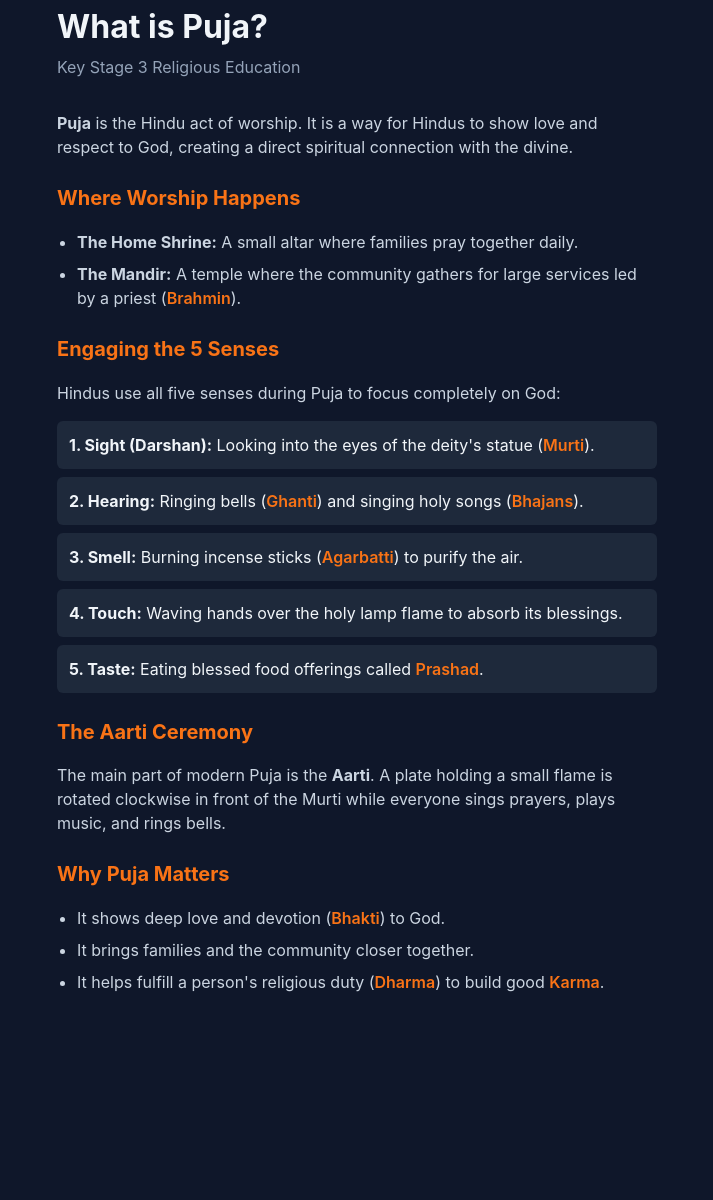
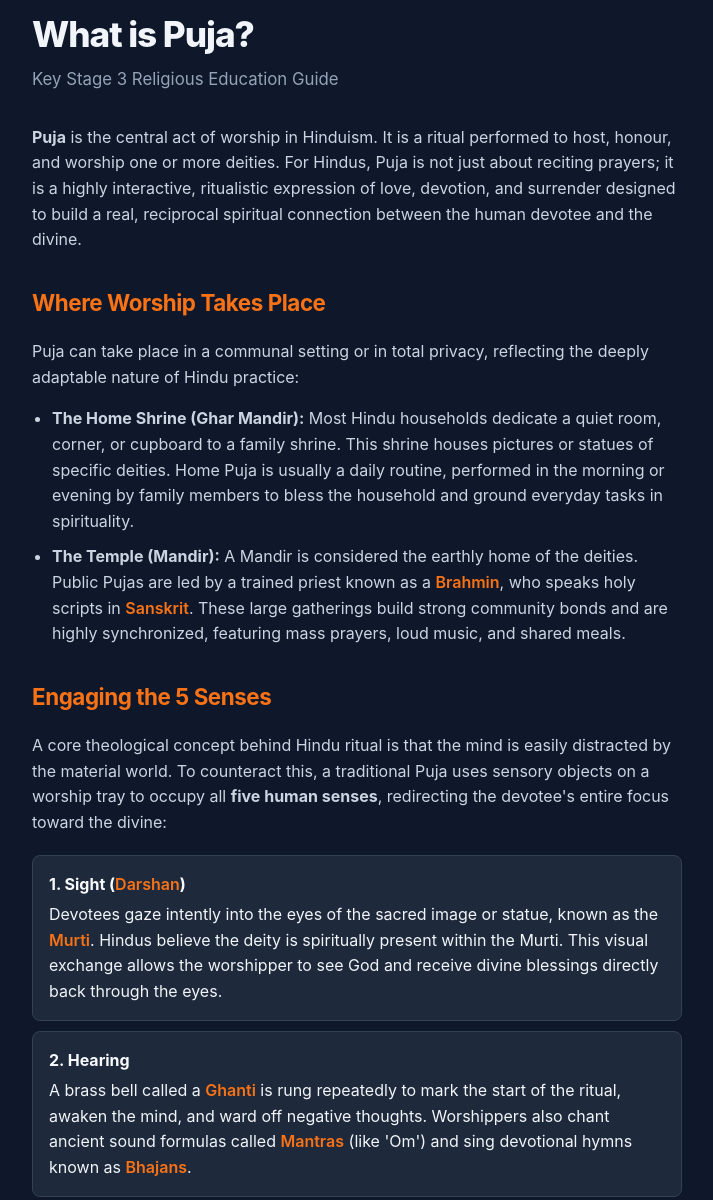
Before and after one commit to WhatIsPuja/WhatIsPuja, a plain HTML site: page index.html in a window 1280 px wide. Shown: the part 58-1258 px from the top of the page, without its empty margins (283-996 px from the left). Before the commit the page ends 1108 px from the top, so only its background shows below. Drawn offline with Linux system fonts and the light colour scheme.

Commit message:
Update index.html

```diff
--- a/index.html
+++ b/index.html
@@ -9,57 +9,75 @@
             font-family: -apple-system, BlinkMacSystemFont, "Segoe UI", Roboto, sans-serif;
             background: #0f172a;
             color: #f1f5f9;
-            max-width: 600px;
+            max-width: 650px;
             margin: 0 auto;
             padding: 40px 20px;
-            line-height: 1.5;
+            line-height: 1.6;
         }
-        h1 { font-size: 2rem; margin-bottom: 4px; }
-        p.sub { color: #94a3b8; margin: 0 0 32px 0; }
-        h2 { font-size: 1.25rem; color: #f97316; margin-top: 24px; }
-        p { color: #cbd5e1; }
-        ul { padding-left: 20px; }
-        li { margin-bottom: 8px; color: #cbd5e1; }
+        h1 { font-size: 2.2rem; margin-bottom: 4px; font-weight: 800; letter-spacing: -0.03em; }
+        p.sub { color: #94a3b8; margin: 0 0 32px 0; font-size: 1.05rem; }
+        h2 { font-size: 1.4rem; color: #f97316; margin-top: 32px; font-weight: 700; letter-spacing: -0.02em; }
+        p { color: #cbd5e1; margin-bottom: 16px; }
+        ul { padding-left: 20px; margin-bottom: 20px; }
+        li { margin-bottom: 10px; color: #cbd5e1; }
         .keyword { color: #f97316; font-weight: 600; }
-        .sense-list { display: flex; flex-direction: column; gap: 8px; margin: 16px 0; }
-        .sense-item { background: #1e293b; padding: 12px; border-radius: 6px; }
-        .sense-name { font-weight: bold; color: #f1f5f9; }
+        .sense-list { display: flex; flex-direction: column; gap: 10px; margin: 20px 0; }
+        .sense-item { background: #1e293b; padding: 16px; border-radius: 8px; border: 1px solid #334155; }
+        .sense-name { font-weight: bold; color: #f8fafc; display: block; margin-bottom: 4px; }
     </style>
 </head>
 <body>
 
     <header>
         <h1>What is Puja?</h1>
-        <p class="sub">Key Stage 3 Religious Education</p>
+        <p class="sub">Key Stage 3 Religious Education Guide</p>
     </header>
 
     <main>
-        <p><strong>Puja</strong> is the Hindu act of worship. It is a way for Hindus to show love and respect to God, creating a direct spiritual connection with the divine.</p>
+        <p><strong>Puja</strong> is the central act of worship in Hinduism. It is a ritual performed to host, honour, and worship one or more deities. For Hindus, Puja is not just about reciting prayers; it is a highly interactive, ritualistic expression of love, devotion, and surrender designed to build a real, reciprocal spiritual connection between the human devotee and the divine.</p>
 
-        <h2>Where Worship Happens</h2>
+        <h2>Where Worship Takes Place</h2>
+        <p>Puja can take place in a communal setting or in total privacy, reflecting the deeply adaptable nature of Hindu practice:</p>
         <ul>
-            <li><strong>The Home Shrine:</strong> A small altar where families pray together daily.</li>
-            <li><strong>The Mandir:</strong> A temple where the community gathers for large services led by a priest (<span class="keyword">Brahmin</span>).</li>
+            <li><strong>The Home Shrine (Ghar Mandir):</strong> Most Hindu households dedicate a quiet room, corner, or cupboard to a family shrine. This shrine houses pictures or statues of specific deities. Home Puja is usually a daily routine, performed in the morning or evening by family members to bless the household and ground everyday tasks in spirituality.</li>
+            <li><strong>The Temple (Mandir):</strong> A Mandir is considered the earthly home of the deities. Public Pujas are led by a trained priest known as a <span class="keyword">Brahmin</span>, who speaks holy scripts in <span class="keyword">Sanskrit</span>. These large gatherings build strong community bonds and are highly synchronized, featuring mass prayers, loud music, and shared meals.</li>
         </ul>
 
         <h2>Engaging the 5 Senses</h2>
-        <p>Hindus use all five senses during Puja to focus completely on God:</p>
+        <p>A core theological concept behind Hindu ritual is that the mind is easily distracted by the material world. To counteract this, a traditional Puja uses sensory objects on a worship tray to occupy all <strong>five human senses</strong>, redirecting the devotee's entire focus toward the divine:</p>
+
         <div class="sense-list">
-            <div class="sense-item"><span class="sense-name">1. Sight (Darshan):</span> Looking into the eyes of the deity's statue (<span class="keyword">Murti</span>).</div>
-            <div class="sense-item"><span class="sense-name">2. Hearing:</span> Ringing bells (<span class="keyword">Ghanti</span>) and singing holy songs (<span class="keyword">Bhajans</span>).</div>
-            <div class="sense-item"><span class="sense-name">3. Smell:</span> Burning incense sticks (<span class="keyword">Agarbatti</span>) to purify the air.</div>
-            <div class="sense-item"><span class="sense-name">4. Touch:</span> Waving hands over the holy lamp flame to absorb its blessings.</div>
-            <div class="sense-item"><span class="sense-name">5. Taste:</span> Eating blessed food offerings called <span class="keyword">Prashad</span>.</div>
+            <div class="sense-item">
+                <span class="sense-name">1. Sight (<span class="keyword">Darshan</span>)</span>
+                Devotees gaze intently into the eyes of the sacred image or statue, known as the <span class="keyword">Murti</span>. Hindus believe the deity is spiritually present within the Murti. This visual exchange allows the worshipper to see God and receive divine blessings directly back through the eyes.
+            </div>
+            <div class="sense-item">
+                <span class="sense-name">2. Hearing</span>
+                A brass bell called a <span class="keyword">Ghanti</span> is rung repeatedly to mark the start of the ritual, awaken the mind, and ward off negative thoughts. Worshippers also chant ancient sound formulas called <span class="keyword">Mantras</span> (like 'Om') and sing devotional hymns known as <span class="keyword">Bhajans</span>.
+            </div>
+            <div class="sense-item">
+                <span class="sense-name">3. Smell</span>
+                Incense sticks, or <span class="keyword">Agarbatti</span>, are burned alongside fresh flowers like marigolds or jasmines. The sweet fragrances serve a dual purpose: they purify the air to create a sanctified space and symbolize the devotee's prayers silently rising up to heaven.
+            </div>
+            <div class="sense-item">
+                <span class="sense-name">4. Touch</span>
+                Devotees touch the base of the Murti or bow flat on the floor to show complete humility. They also gently wave their cupped hands over the holy flame of the burning lamp, then press their warm palms to their eyes and forehead to absorb the deity's energy.
+            </div>
+            <div class="sense-item">
+                <span class="sense-name">5. Taste</span>
+                Pure offerings of fruit, cooked rice, water, and traditional sweets are placed before the Murti. Hindus believe the deity symbolically consumes the spiritual essence of the food. The physical food left behind becomes blessed and is distributed to the congregation to eat as <span class="keyword">Prashad</span>.
+            </div>
         </div>
 
         <h2>The Aarti Ceremony</h2>
-        <p>The main part of modern Puja is the <strong>Aarti</strong>. A plate holding a small flame is rotated clockwise in front of the Murti while everyone sings prayers, plays music, and rings bells.</p>
+        <p>The climax of a standard Puja is the <strong>Aarti</strong> ceremony. A designated tray holding a small metal lamp with burning cotton wicks (usually soaked in clarified butter, or <span class="keyword">ghee</span>) is slowly rotated in a clockwise direction in front of the Murti. This circular movement represents the cycle of life and reminds worshippers that God is the absolute center of the universe. As the light is offered, the atmosphere fills with the ringing of large bells, the blowing of conch shells, and rhythmic congregational singing.</p>
 
-        <h2>Why Puja Matters</h2>
+        <h2>Why Puja Matters to Hindus</h2>
+        <p>For Year 8 pupils analyzing the impact of religion, performing Puja carries deep philosophical importance:</p>
         <ul>
-            <li>It shows deep love and devotion (<span class="keyword">Bhakti</span>) to God.</li>
-            <li>It brings families and the community closer together.</li>
-            <li>It helps fulfill a person's religious duty (<span class="keyword">Dharma</span>) to build good <span class="keyword">Karma</span>.</li>
+            <li><strong>Devotion (<span class="keyword">Bhakti</span>):</strong> It is an expression of Bhakti Marga, the spiritual path of unselfish love and emotional attachment to a personal God as a route to salvation.</li>
+            <li><strong>Duty (<span class="keyword">Dharma</span>):</strong> Regular worship fulfills an individual's personal and cosmic duty, maintaining proper moral balance and order in their daily life.</li>
+            <li><strong>Action (<span class="keyword">Karma</span>):</strong> Performing selfless acts of devotion and maintaining positive intentions during Puja helps an individual accumulate good Karma, which is essential for progressing through the cycle of reincarnation.</li>
         </ul>
     </main>
 
```
